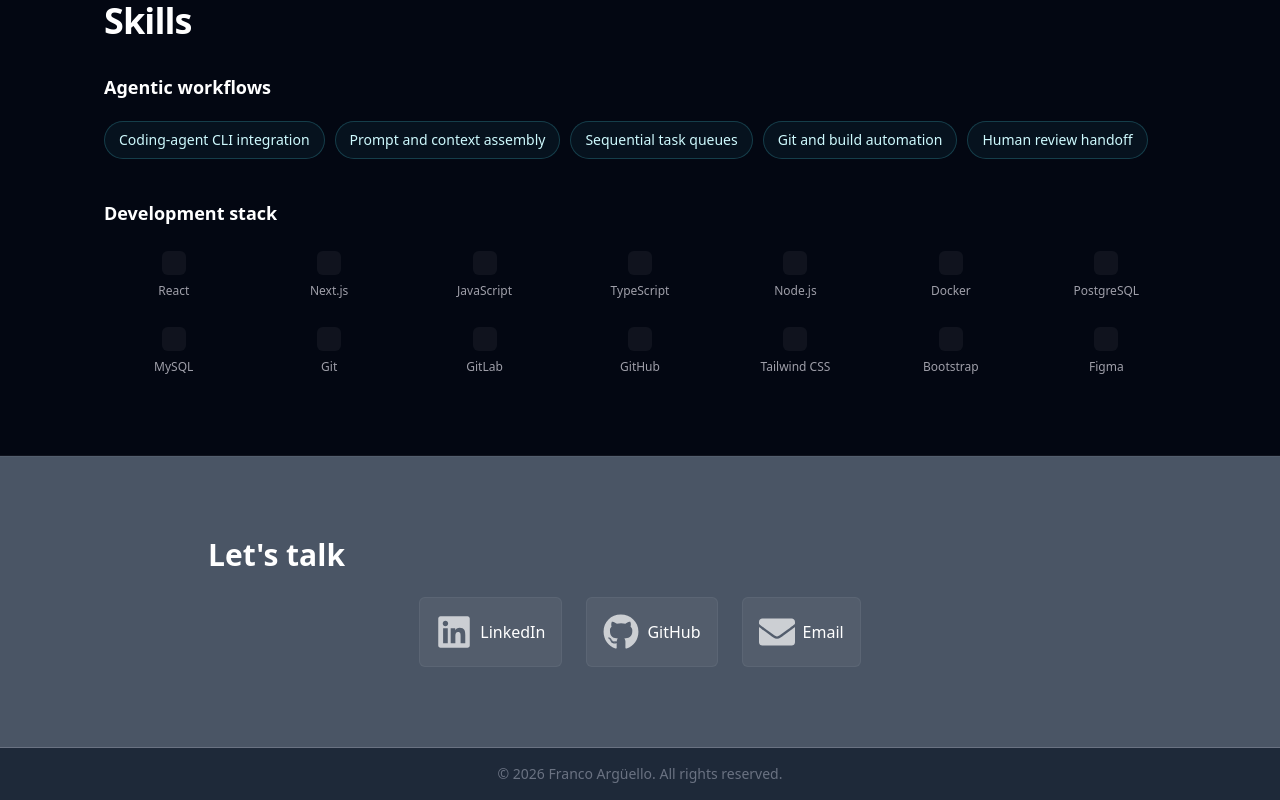
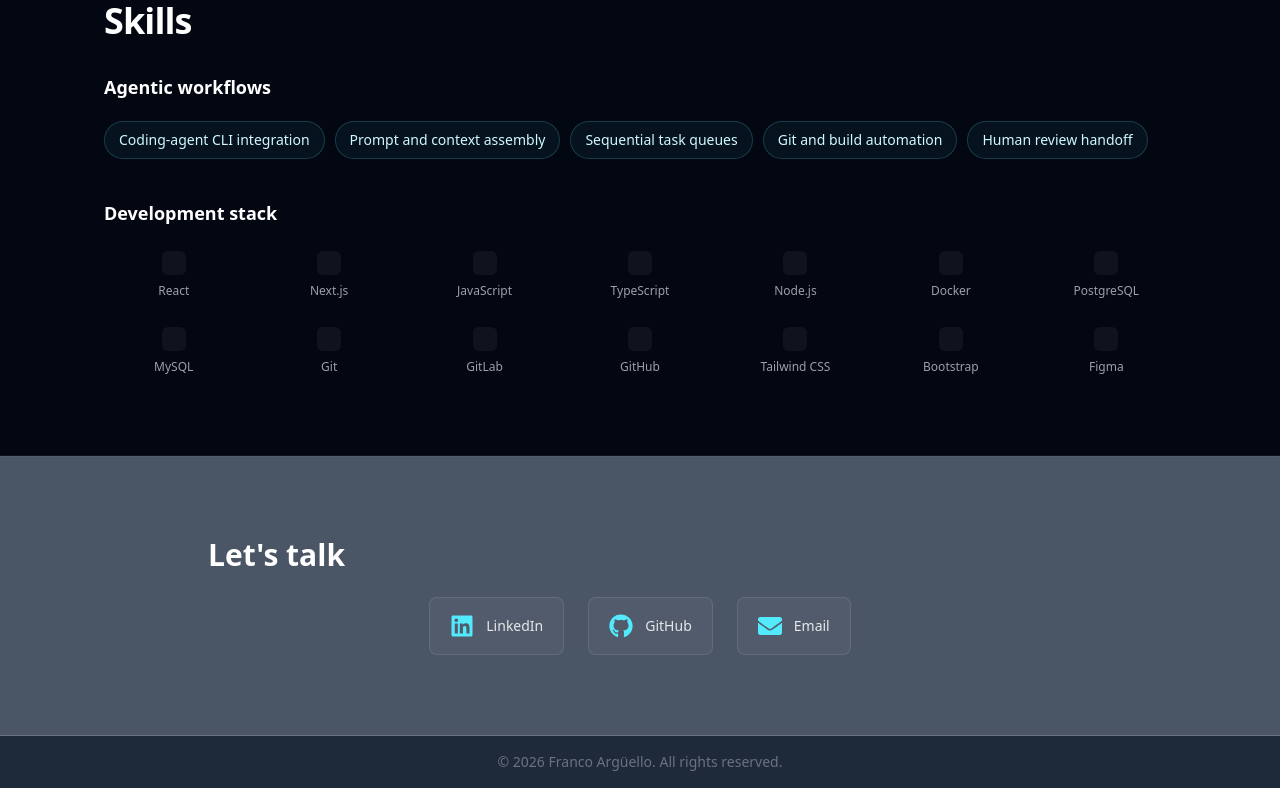
Before and after one commit to Franko42/Portfolio, a React (Vite) app in the folder my-portfolio/: page / in a window 1280 px wide. Shown: the part 2482-3282 px from the top of the page. Built offline with nearby package versions, Linux system fonts and the light colour scheme.

Commit message:
Polish contact links with keyboard focus states

```diff
--- a/my-portfolio/src/components/SocialLink.jsx
+++ b/my-portfolio/src/components/SocialLink.jsx
@@ -1,4 +1,4 @@
-import React from "react";
+import { useTranslation } from "react-i18next";
 
 function SocialLink({ Icon, name, url }) {
   return (
@@ -6,9 +6,9 @@ function SocialLink({ Icon, name, url }) {
       href={url}
       target="_blank"
       rel="noopener noreferrer"
-      className="flex items-center gap-2 bg-white/5 border border-white/5 rounded-md p-4 hover:bg-white/10 hover:border-white/20 transition-all duration-300 hover:scale-105"
+      className="group inline-flex items-center gap-3 rounded-lg border border-white/10 bg-white/[0.04] px-5 py-4 text-sm font-medium text-gray-200 transition hover:border-cyan-300/30 hover:bg-white/[0.08] hover:text-white focus-visible:outline focus-visible:outline-2 focus-visible:outline-offset-2 focus-visible:outline-cyan-300"
     >
-      <Icon className="text-4xl text-white/70 group-hover:text-white" />
+      <Icon aria-hidden="true" className="text-2xl text-cyan-300 transition group-hover:scale-110" />
       <span>{name}</span>
     </a>
   );
```
